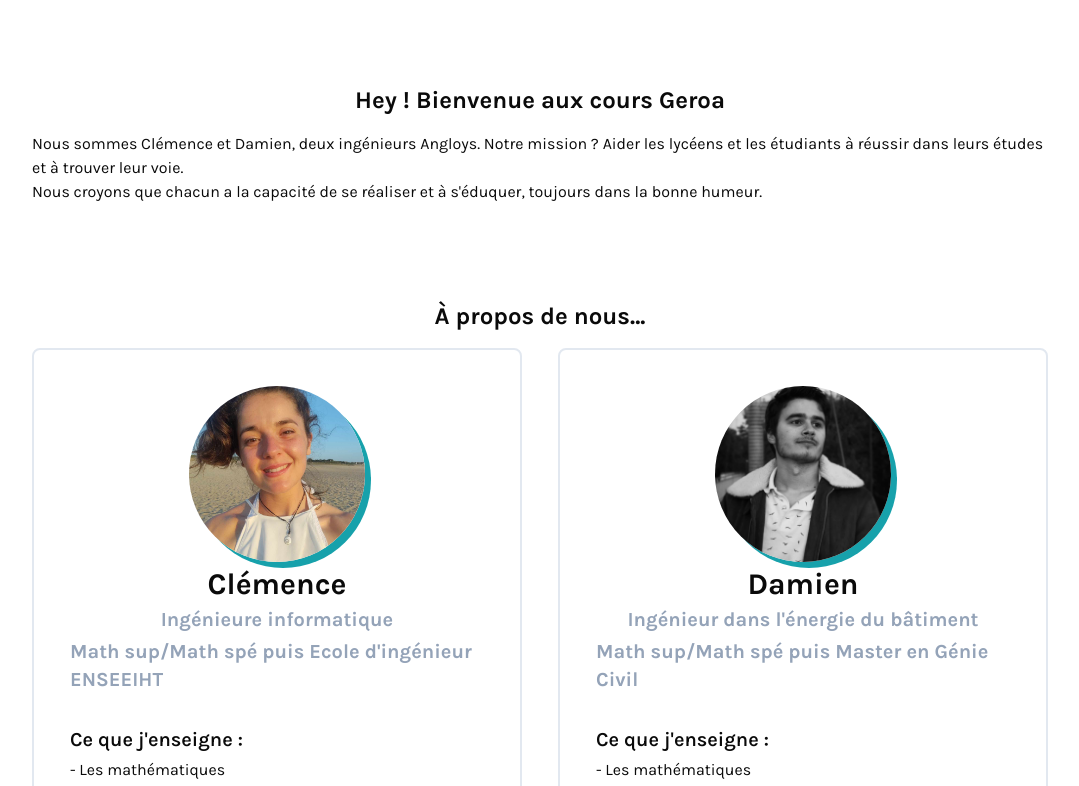
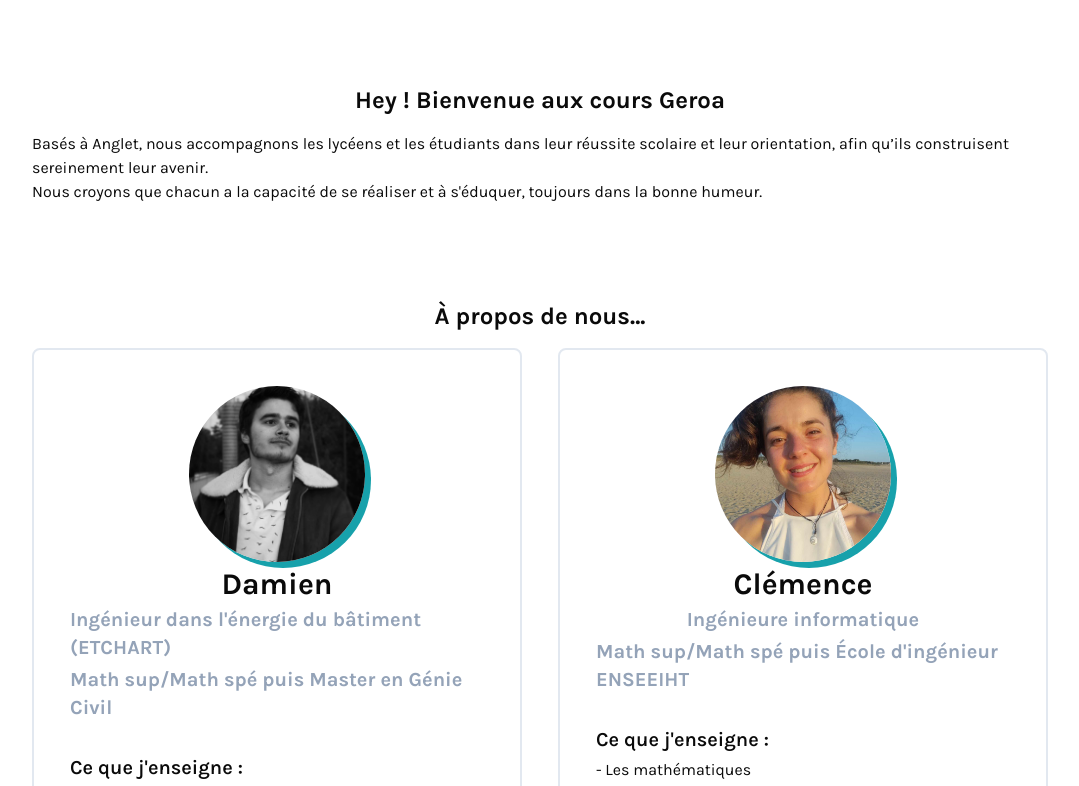
Before and after one commit to clemencefrz/cours-geroa, a Next.js app: page /about in a window 1280 px wide. Shown: the part 540-1326 px from the top of the page, without its empty margins (100-1179 px from the left). Built offline with nearby package versions, Linux system fonts and the light colour scheme.

Commit message:
feat: update about us text

```diff
--- a/src/components/specific/contact/About.tsx
+++ b/src/components/specific/contact/About.tsx
@@ -34,39 +34,17 @@ const About = () => {
 
       <MotionDiv title={`Hey ! Bienvenue aux cours Geroa`}>
         <span>
-          Nous sommes Clémence et Damien, deux ingénieurs Angloys. Notre mission
-          ? Aider les lycéens et les étudiants à réussir dans leurs études et à
-          trouver leur voie.
+          {`Basés à Anglet, nous accompagnons les lycéens et les étudiants dans leur réussite scolaire et leur orientation, afin qu’ils construisent sereinement leur avenir.`}
           <br />
           {`Nous croyons que chacun a la capacité de se réaliser et à s'éduquer, toujours dans la bonne humeur.`}
         </span>
       </MotionDiv>
 
-      {/* Qualifications, expériences et spécialisation */}
       <MotionDiv title={`À propos de nous...`}>
         <div className="lg:grid lg:grid-cols-2 gap-9">
           <CardTutor
-            firstName="Clémence"
-            job="Ingénieure informatique"
-            formation="Math sup/Math spé puis Ecole d'ingénieur ENSEEIHT"
-            cibles={[
-              "Elèves lycéens niveau seconde, première et terminale",
-              "Licence",
-              "Master",
-              "Ecole d'ingénieur",
-              "Classes préparatoires",
-            ]}
-            subjects={[
-              "Les mathématiques",
-              "La physique-chimie",
-              "L'informatique (Python, Typescript, Matlab, etc.)",
-            ]}
-            qualifications={`Après une classe prépa Math Sup/Math Spé, je suis entrée dans une grande école d'ingénieur toulousaine (l'ENSEEIHT). C'est là que j'ai commencé les cours particuliers, d'abord en agence (Complétude), puis avec mon école (Cours particuliers à prépas) et enfin en auto-entreprise (des élèves du lycée Villa Pia, d'ISA BTP, d'EPITA...). J'ai également donné des cours à l'IUT de Bayonne.`}
-            srcImage="/images/clemence.jpeg"
-          />
-          <CardTutor
             firstName="Damien"
-            job="Ingénieur dans l'énergie du bâtiment"
+            job="Ingénieur dans l'énergie du bâtiment (ETCHART)"
             formation="Math sup/Math spé puis Master en Génie Civil"
             subjects={["Les mathématiques"]}
             qualifications={`Après mes années lycée à Villa Pia (Bayonne), je suis parti en classe prépa Math Sup/ Math Spé à Louis Barthou (Pau).
@@ -75,6 +53,22 @@ Je travaille aujourd'hui à Anglet en tant qu'ingénieur en performance énergé
 Depuis mes années en prépa, je donne régulièrement des cours particuliers à des lycéens. J'ai également animé des sessions de cours de soutien collectifs en étant tuteur pour le CNAM (10-18 élèves par cours)`}
             cibles={["Elèves lycéens niveau seconde, première et terminale"]}
             srcImage="/images/damien.jpeg"
+          />
+          <CardTutor
+            firstName="Clémence"
+            job="Ingénieure informatique"
+            formation="Math sup/Math spé puis École d'ingénieur ENSEEIHT"
+            cibles={[
+              "Elèves lycéens première et terminale souhaitant un cours ponctuel révision du bac",
+              "Classes préparatoires, écoles d'ingénieur, études supérieures",
+            ]}
+            subjects={[
+              "Les mathématiques",
+              "La physique-chimie",
+              "L'informatique (Python, Typescript, Matlab, Javascript etc.)",
+            ]}
+            qualifications={`Après une classe prépa Math Sup/Math Spé, je suis entrée dans une grande école d'ingénieur toulousaine (l'ENSEEIHT). C'est là que j'ai commencé les cours particuliers, d'abord en agence (Complétude), puis avec mon école (Cours particuliers à prépas) et enfin en auto-entreprise (des élèves du lycée Villa Pia, d'ISA BTP, d'EPITA...). J'ai également donné des cours à l'IUT de Bayonne.`}
+            srcImage="/images/clemence.jpeg"
           />
         </div>
       </MotionDiv>
--- a/src/components/specific/home/index.tsx
+++ b/src/components/specific/home/index.tsx
@@ -31,11 +31,12 @@ const items: ItemTypeFAQ[] = [
       "L'élève prépare ses questions et le chapitre qu'il souhaite étudier à l'avance. Le professeur de Cours Geroa adapte le contenu du cours en fonction des besoins spécifiques de l'élève, et le cours se déroule en présentiel.",
   },
   {
-    value: "item-3",
+    value: "item-2 ",
     question:
       "Quelles sont les qualifications des professeurs de Cours Geroa ?",
     answer:
-      "Nous sommes deux ingénieurs passionés d'enseignements et nous avons beaucoup d'expériences dans le domaine des cours particuliers. Nous apprenons en autonomie les rouages de la pédagogie et nous nous efforçons de nous améliorer dans ce domaine. Pour en savoir plus, rendez-vous sur la page Qui sommes-nous :).",
+      `Nous exerçons chacun une activité professionnelle en dehors du monde de l’éducation et proposons des cours particuliers par passion pour la transmission des savoirs. Cette double expérience nous permet d’apporter aux élèves une vision concrète des notions étudiées, en les reliant à des situations réelles et à notre pratique quotidienne. Nous pouvons ainsi compléter l’approche théorique par des exemples pratiques et un regard différent sur les apprentissages.
+Pour en savoir plus sur notre parcours et notre démarche, rendez-vous sur la page Qui sommes-nous ?.`,
   }
 ];
 
```
Lines whose indentation alone changed are shown as unchanged.
